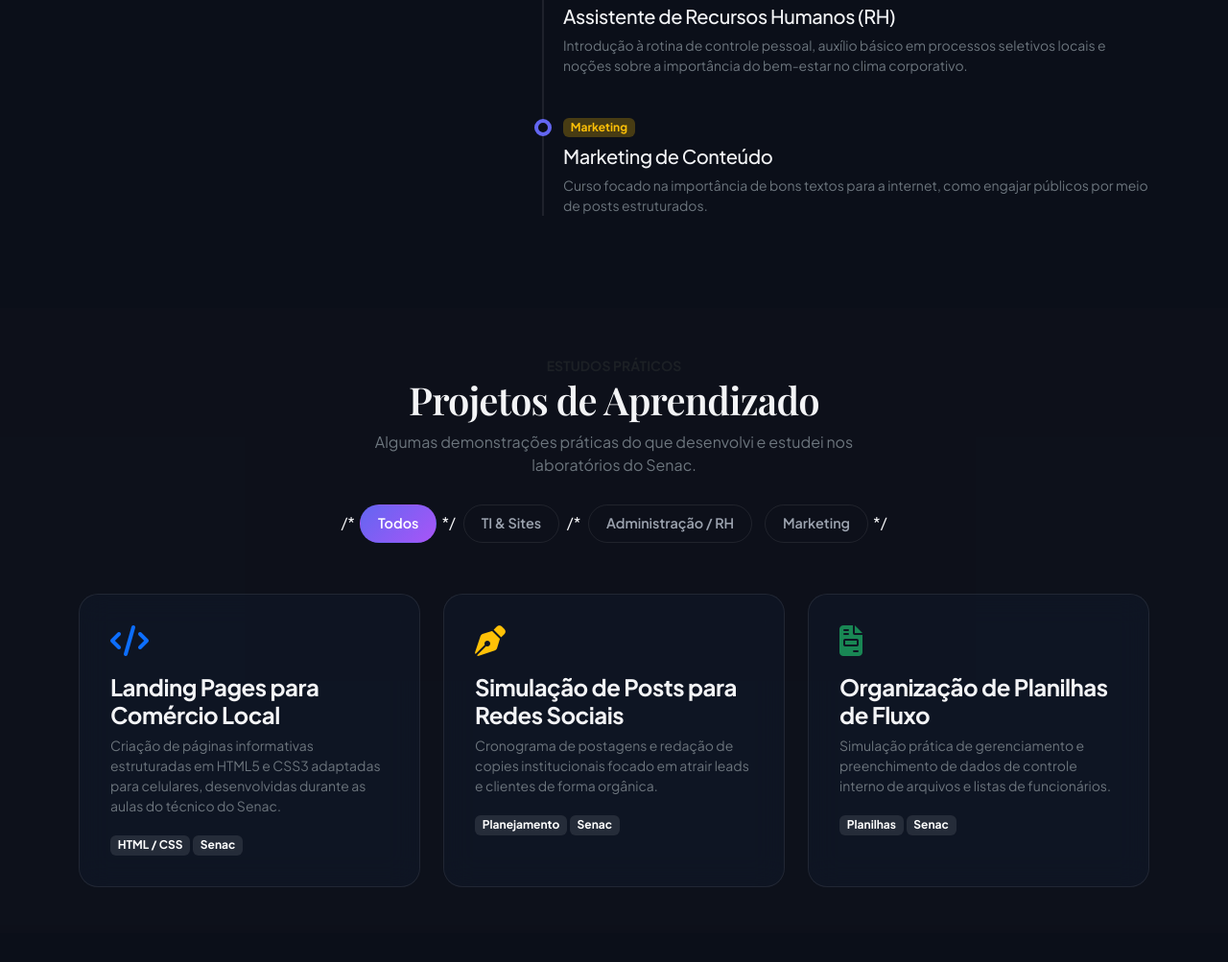
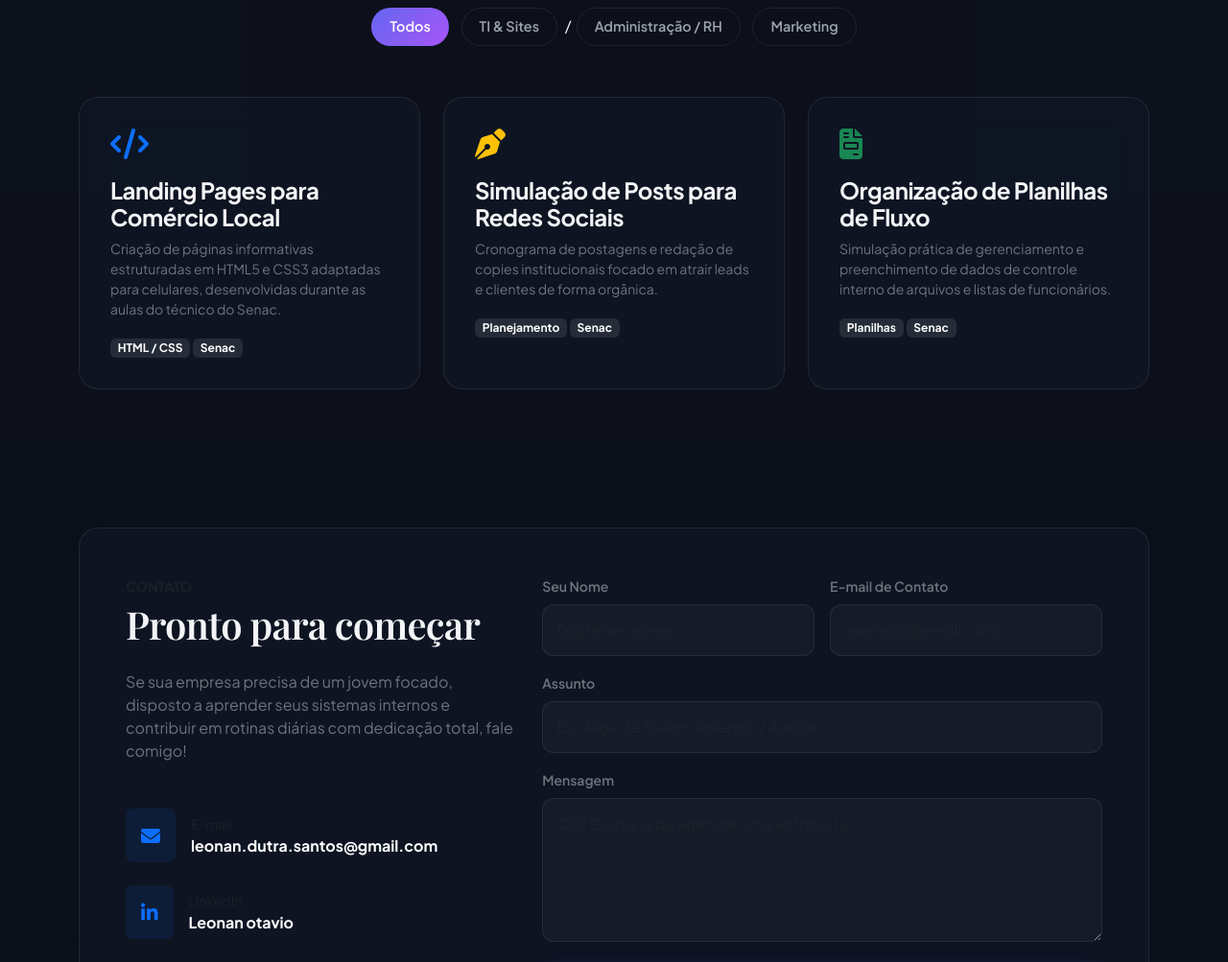
Before and after one commit to leonandutra/Portf-lio-, a plain HTML site: page index.html in a window 1280 px wide. Shown: the part 3101-4104 px from the top of the page at 96% size. Drawn offline with nearby package versions, Linux system fonts and the light colour scheme; a web font is replaced by a local one.

Commit message:
Add files via upload

```diff
--- a/index.html
+++ b/index.html
@@ -473,13 +473,13 @@
                     </div>
                 </div>
 
-               /* <!-- Gestão -->
+                <!-- Gestão -->
                 <div class="col-lg-4">
                     <div class="glass-card">
                         <div class="triad-badge" style="background: linear-gradient(135deg, #10b981 0%, #3b82f6 100%);">
                             <i class="fa-solid fa-briefcase"></i>
                         </div>
-                        /*<h3>Rotinas Administrativas</h3>*/
+                        <h3>Rotinas Administrativas</h3>
                         <p class="text-secondary">
                             Programador junior.
                         </p>
@@ -514,7 +514,7 @@
                 </div>
             </div>
         </div>
-    </section>*/
+    </section>
 
     <!-- Formação e Cursos (Senac) -->
     <section id="formacao" class="py-5 my-5">
@@ -595,10 +595,10 @@
                     Algumas demonstrações práticas do que desenvolvi e estudei nos laboratórios do Senac.
                 </p>
                 <div class="mt-4">
-                    /*<button class="filter-btn active" onclick="filterProjects('todos')">Todos</button>*/
+                    <button class="filter-btn active" onclick="filterProjects('todos')">Todos</button>
                     <button class="filter-btn" onclick="filterProjects('programacao')">TI & Sites</button>
-                   /* <button class="filter-btn" onclick="filterProjects('gestao')">Administração / RH</button>
-                    <button class="filter-btn" onclick="filterProjects('marketing')">Marketing</button>*/
+                   /<button class="filter-btn" onclick="filterProjects('gestao')">Administração / RH</button>
+                    <button class="filter-btn" onclick="filterProjects('marketing')">Marketing</button>
                 </div>
             </div>
 
@@ -669,9 +669,9 @@
                                     <i class="fa-brands fa-linkedin-in fa-lg"></i>
                                 </div>
                                 <div>
-                                    <span class="text-muted d-block small"> Leonan Otavio </span>
+                                    <span class="text-muted d-block small">LinkedIn</span>
                                     <!-- SUBSTITUA O LINK ABAIXO -->
-                                    <a href="#" target="_blank" class="text-decoration-none text-white fw-bold"></a>
+                                    <a href="#" target="_blank" class="text-decoration-none text-white fw-bold">Leonan otavio</a>
                                 </div>
                             </div>
 
@@ -699,10 +699,10 @@
                                     <label class="form-label text-secondary small fw-semibold">E-mail de Contato</label>
                                     <input type="email" class="form-control custom-input" required placeholder="exemplo@email.com">
                                 </div>
-                                /*<div class="col-12">
+                                <div class="col-12">
                                     <label class="form-label text-secondary small fw-semibold">Assunto</label>
                                     <input type="text" class="form-control custom-input" required placeholder="Ex: Vaga de Jovem Aprendiz / Auxiliar">
-                                </div>*/
+                                </div>
                                 <div class="col-12">
                                     <label class="form-label text-secondary small fw-semibold">Mensagem</label>
                                     <textarea class="form-control custom-input" rows="5" required placeholder="Olá! Gostaria de agendar uma entrevista..."></textarea>
```
